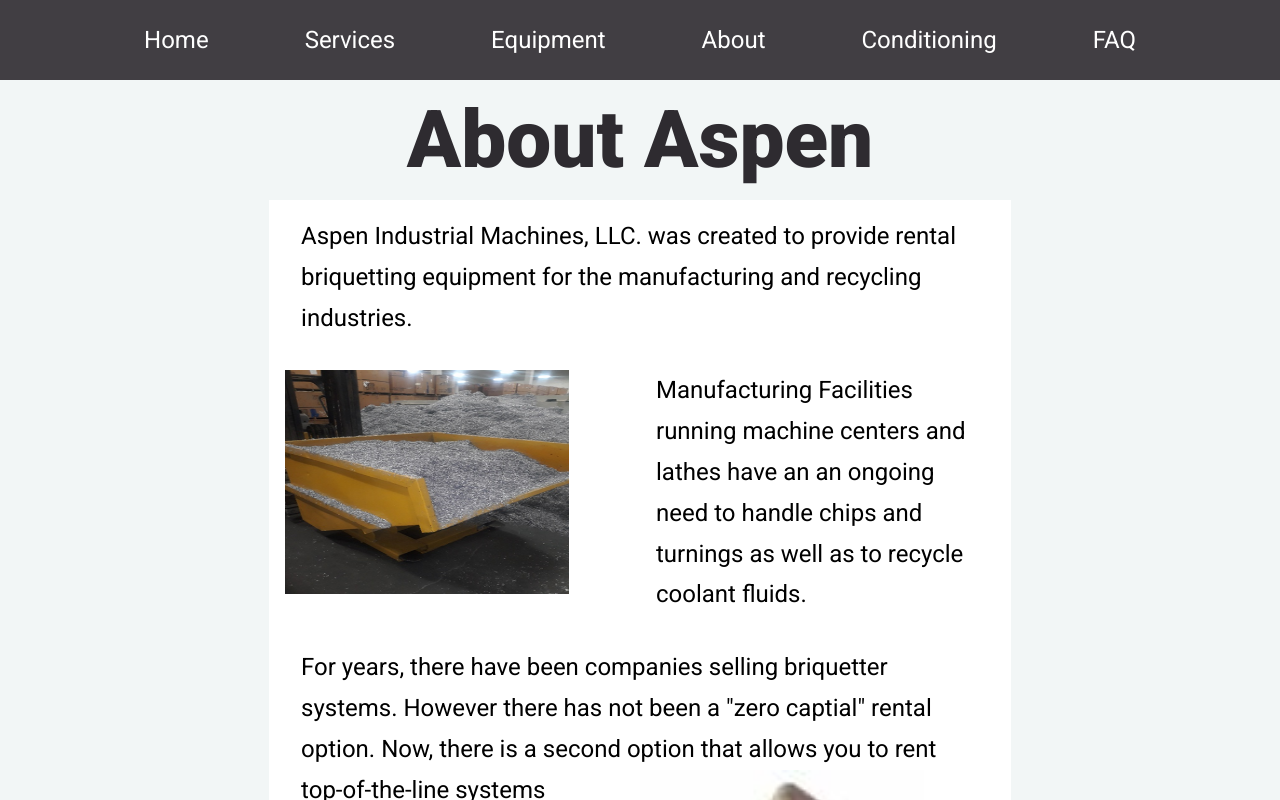
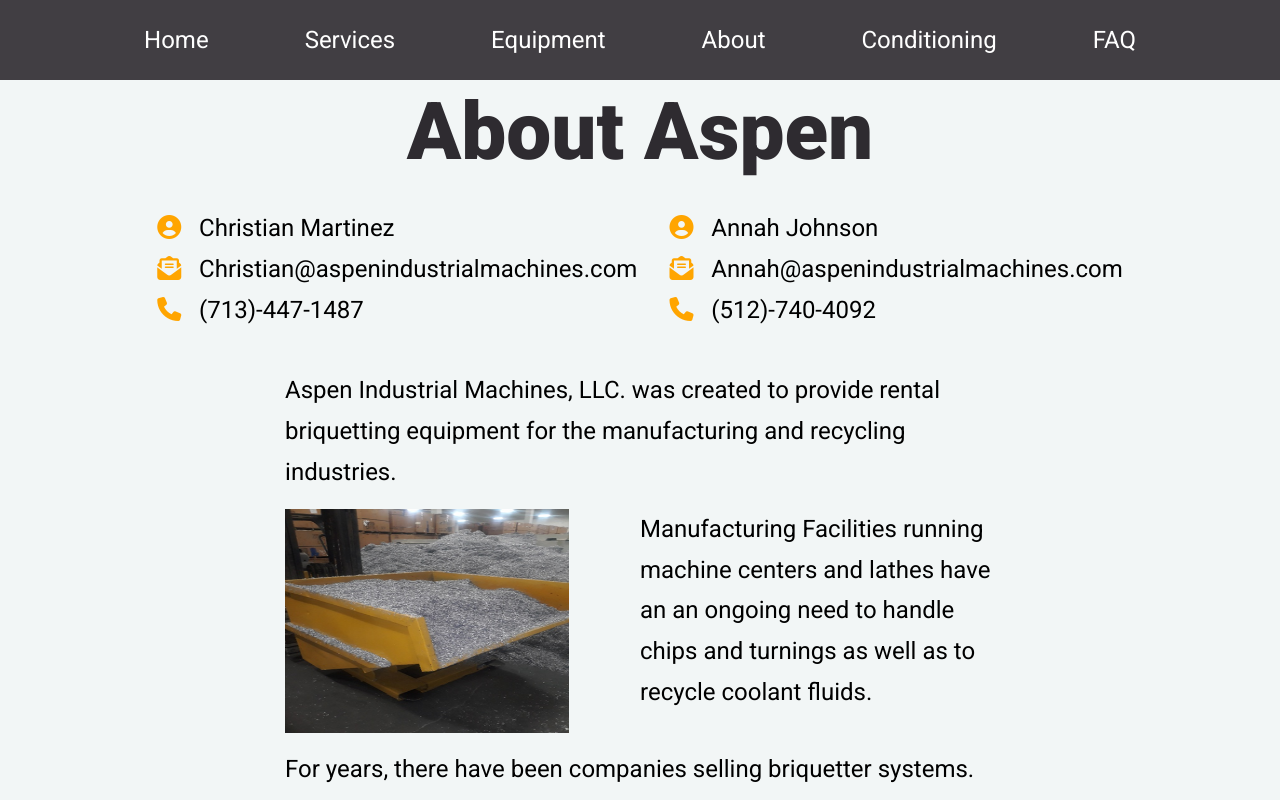
Before and after one commit to MitchellWilson01/aspen-rentals, a React (Create React App) app: page /about in a window 1280 px wide. Shown: the top 800 px of the page. Built offline with nearby package versions, Linux system fonts and the light colour scheme.

Commit message:
footer is now centered

```diff
--- a/src/components/Footer/Footer.js
+++ b/src/components/Footer/Footer.js
@@ -4,12 +4,14 @@
 const Footer = () => {
     return (
         <div className="footer">
+            <div className="thing">
             <p><i className="fas fa-envelope-open-text"></i>
             &nbsp;&nbsp;&nbsp;admin@aspen-rentals.com</p>
             <p><i className="fas fa-phone"></i>
             &nbsp;&nbsp;&nbsp;(979) 864-3990</p>
             <p><i className="fas fa-map-marker-alt"></i>
             &nbsp;&nbsp;&nbsp;23603 N. Hwy 288, Angleton, TX 77515</p>
+            </div>
         </div>
     );
 }
--- a/src/components/Footer/Footer.scss
+++ b/src/components/Footer/Footer.scss
@@ -5,8 +5,14 @@
     padding: 1rem;
     background-color: $dark;
     color: white;
+    display: flex;
+    justify-content: center;
 
     .fas {
         color: $primary;
     }
+
+    .thing {
+        display: inline-block;
+    }
 }
--- a/src/components/IntroBanner/IntroBanner.scss
+++ b/src/components/IntroBanner/IntroBanner.scss
@@ -69,7 +69,7 @@
 
 @media only screen and (min-width: 1200px) {
     .intro {
-        padding-bottom: 4rem;
+        padding-bottom: 10rem;
 
         .logoLeaf {
             height: 14rem;
--- a/src/components/ServiceCards/ServiceCards.js
+++ b/src/components/ServiceCards/ServiceCards.js
@@ -13,12 +13,16 @@
         }
     }
 
+    const subtitle = <p className="subtitle">Click on any of the sections below to
+                    learn more about what Aspen can do for you</p>
+
     window.addEventListener("resize", handleResize);
 
     return (
         <>
         <div className="service">
             {mobile ? null : <h5 className="title">Resources</h5>}
+            {mobile ? null : subtitle}
             <div className="card">
                 {mobile ? <i className="fas fa-cogs"></i> : null}
                 <a href="/equipment">
--- a/src/components/ServiceCards/ServiceCards.scss
+++ b/src/components/ServiceCards/ServiceCards.scss
@@ -54,6 +54,7 @@
         justify-content: center;
         max-width: 150rem;
         margin: 0 auto;
+        padding-bottom: 4rem;
 
         .title {
             font-size: 2.5rem;
@@ -63,17 +64,25 @@
             color: black;
         }
 
+        .subtitle {
+            width: 100%;
+            text-align: center;
+            color: $gray;
+        }
+
         .card {
             margin: 2rem 1rem 2rem;
             display: flex;
             flex-direction: column;
             width: calc(20% - 0.5rem);
             padding: 1rem;
+            //background-color: $light;
 
             &:hover {
                 -webkit-animation: scale-up-center 0.4s cubic-bezier(0.390, 0.575, 0.565, 1.000) both;
                 animation: scale-up-center 0.4s cubic-bezier(0.390, 0.575, 0.565, 1.000) both;
-                box-shadow: 0 0.5rem 6px -6px rgba($dark, 0.3);
+                //box-shadow: 0 0.5rem 6px -6px rgba($dark, 0.3);
+                box-shadow: 0 8px 4px -4px rgba($dark, 0.5);
             }
 
             i {
--- a/src/components/pages/About/About.js
+++ b/src/components/pages/About/About.js
@@ -1,15 +1,41 @@
-import React from 'react';
+import React, { useState } from 'react';
 import './About.scss';
 
 const About = () => {
+    const initialMobile = window.innerWidth < 768 ? true : false;
+    const [mobile, setMobile] = useState(initialMobile);
+
+    const handleResize = () => {
+        if (window.innerWidth < 768) {
+            setMobile(true)
+        } else {
+            setMobile(false);
+        }
+    }
+
+    const info = <div className="info">
+                    <div className="christian">
+                        <p><i className="fas fa-user-circle"></i> &nbsp; Christian Martinez
+                        <br/><i className="fas fa-envelope-open-text"></i> &nbsp; Christian@aspenindustrialmachines.com
+                        <br/><i class="fas fa-phone"></i> &nbsp; (713)-447-1487</p>
+                    </div>
+                    <div className="annah">
+                        <p><i class="fas fa-user-circle"></i> &nbsp; Annah Johnson
+                        <br/><i className="fas fa-envelope-open-text"></i> &nbsp; Annah@aspenindustrialmachines.com
+                        <br/><i class="fas fa-phone"></i> &nbsp; (512)-740-4092</p>
+                        <p></p>
+                    </div>
+                </div>
+
+    window.addEventListener("resize", handleResize);
+
     return (
         <div className="about">
+            <h1>About Aspen</h1>
+            {mobile ? null : info}
             <div className="container">
-            <h1>About Aspen</h1>
-            <div className="contact-info">
-
-            </div>
             <div className="content">
+                {mobile ? info : null}
                 <div className="about">
                     <p>Aspen Industrial Machines, LLC. was created to provide rental
                     briquetting equipment for the manufacturing and recycling industries.</p>
--- a/src/components/pages/About/About.scss
+++ b/src/components/pages/About/About.scss
@@ -1,9 +1,33 @@
 @import '../../../scss/variables';
 
 .about {
-    padding: 1rem;
+    padding: 0.5rem 0;
     margin-top: 4rem;
     margin-bottom: 50%;
+
+    .annah {
+        margin-top: 1rem;
+        margin-bottom: 1rem;
+    }
+
+    .christian {
+        margin-top: 0.5rem;
+    }
+
+    i {
+        color: $primary;
+        //font-size: 1.5rem;
+    }
+
+    .container {
+        //border: solid red 1px;
+        padding: 1rem;
+        margin: 0 auto;
+    }
+
+    .info {
+        margin: 0 auto;
+    }
 
     h1 {
         text-align: center;
@@ -13,8 +37,8 @@
     }
 
     p {
-        padding: 0 1rem;
-        background-color: white;
+        //padding: 0 1rem;
+        //background-color: white;
     }
 
     .content {
@@ -23,7 +47,7 @@
 
         .about {
             display: flex;
-            background-color: white;
+            //background-color: white;
             margin: 0;
         }
 
@@ -66,5 +90,20 @@
         .container {
             margin: 0 auto;
         }
+
+        .info {
+            display: flex;
+            //border: solid red 1px;
+            justify-content: center;
+        }
+
+        .christian {
+            margin-right: 1rem;
+            margin-top: 1rem;
+        }
+
+        .annah {
+            margin-left: 1rem;
+        }
     }
 }
```
